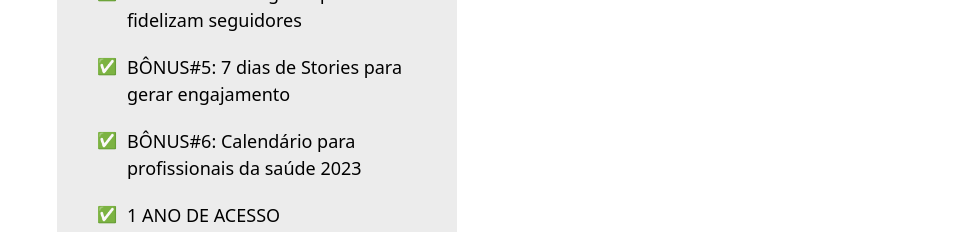
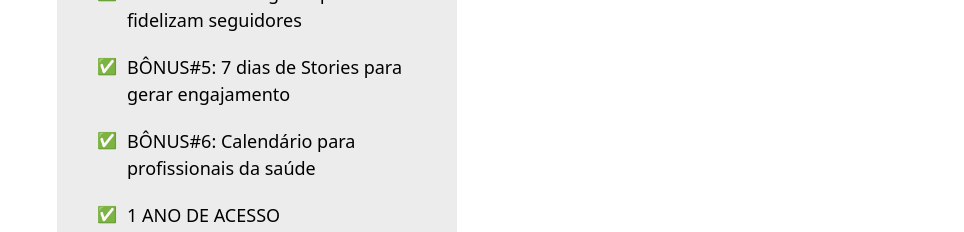
Before and after one commit to pedropatriota/landpage-produtodigital, a React (Create React App) app: page / in a window 1280 px wide. Shown: the part 3000-3232 px from the top of the page, without its empty margins (158-1122 px from the left). Built offline with nearby package versions, Linux system fonts and the light colour scheme.

Commit message:
Update index.tsx

```diff
--- a/src/components/template/index.tsx
+++ b/src/components/template/index.tsx
@@ -79,7 +79,7 @@ export const Template = () => {
     { icon: "✅", text: "BÔNUS#5: 7 dias de Stories para gerar engajamento" },
     {
       icon: "✅",
-      text: "BÔNUS#6: Calendário para profissionais da saúde 2023",
+      text: "BÔNUS#6: Calendário para profissionais da saúde",
     },
     { icon: "✅", text: "1 ANO DE ACESSO" },
   ];
```
